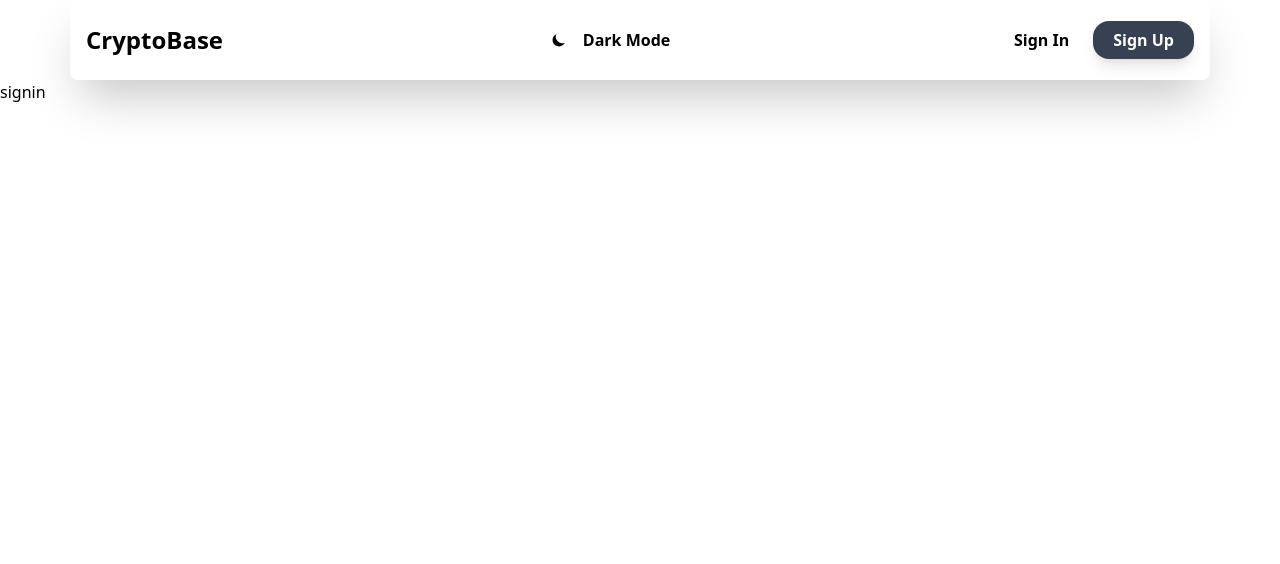
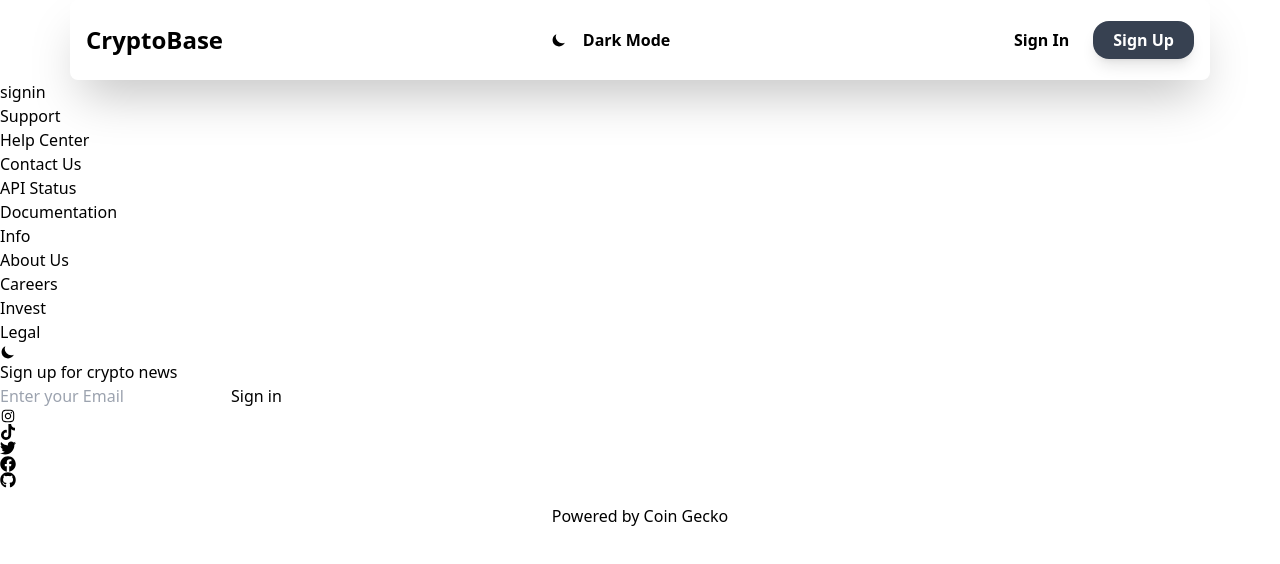
Before and after one commit to chibokaxavier/crypto-app, a Next.js app: page /signin in a window 1280 px wide. Shown: the top 564 px of the page. Built offline with nearby package versions, Linux system fonts and the light colour scheme.

Commit message:
FINISHED THE CONTENTS OF THE FOOTER , NEXT IS TO STYLE IT

```diff
--- a/components/Footer.jsx
+++ b/components/Footer.jsx
@@ -1,9 +1,66 @@
-import React from 'react'
+import React from "react";
+import { AiOutlineInstagram } from "react-icons/ai";
+import {
+  FaTwitter,
+  FaFacebook,
+  FaGithub,
+  FaReddit,
+  FaTiktok,
+} from "react-icons/fa";
+import { HiMoon } from "react-icons/hi";
 
 const Footer = () => {
   return (
-    <div>Footer</div>
-  )
-}
+    <div>
+      <div>
+        <div>
+          <div>
+            <h2>Support</h2>
+            <ul>
+              <li>Help Center</li>
+              <li>Contact Us</li>
+              <li>API Status</li>
+              <li>Documentation</li>
+            </ul>
+          </div>
+          <div>
+            <h2>Info</h2>
+            <ul>
+              <li>About Us</li>
+              <li>Careers</li>
+              <li>Invest</li>
+              <li>Legal</li>
+            </ul>
+          </div>
+        </div>
+        <div>
+          <div>
+            <div>
+              <div>
+                {" "}
+                <HiMoon />{" "}
+              </div>
+              <p>Sign up for crypto news</p>
+              <div>
+                <form action="">
+                  <input type="text" placeholder="Enter your Email" />
+                  <button>Sign in</button>
+                </form>
+              </div>
+              <div>
+                <AiOutlineInstagram />
+                <FaTiktok />
+                <FaTwitter />
+                <FaFacebook />
+                <FaGithub />
+              </div>
+            </div>
+          </div>
+        </div>
+      </div>
+      <p className="text-center py-4 "> Powered by Coin Gecko</p>
+    </div>
+  );
+};
 
-export default Footer
+export default Footer;
--- a/components/Layout.jsx
+++ b/components/Layout.jsx
@@ -1,15 +1,15 @@
-import React from 'react'
-import Navbar from './Navbar'
+import React from "react";
+import Navbar from "./Navbar";
+import Footer from "./Footer";
 
-const Layout = ({children}) => {
+const Layout = ({ children }) => {
+  return (
+    <div className="">
+      <Navbar />
+      {children}
+      <Footer />
+    </div>
+  );
+};
 
-  return (
-    <div className=''>
-        <Navbar/>
-        {children}
-
-    </div>
-  )
-}
-
-export default Layout
+export default Layout;
```
